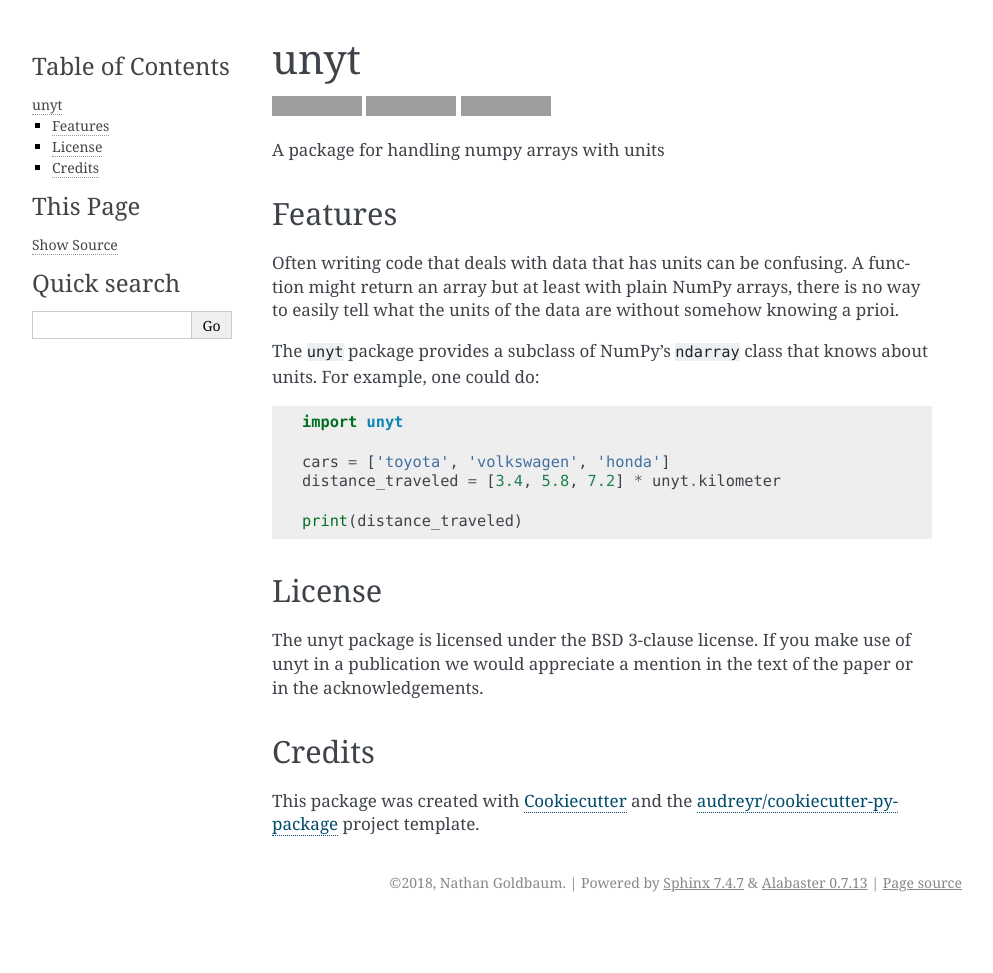
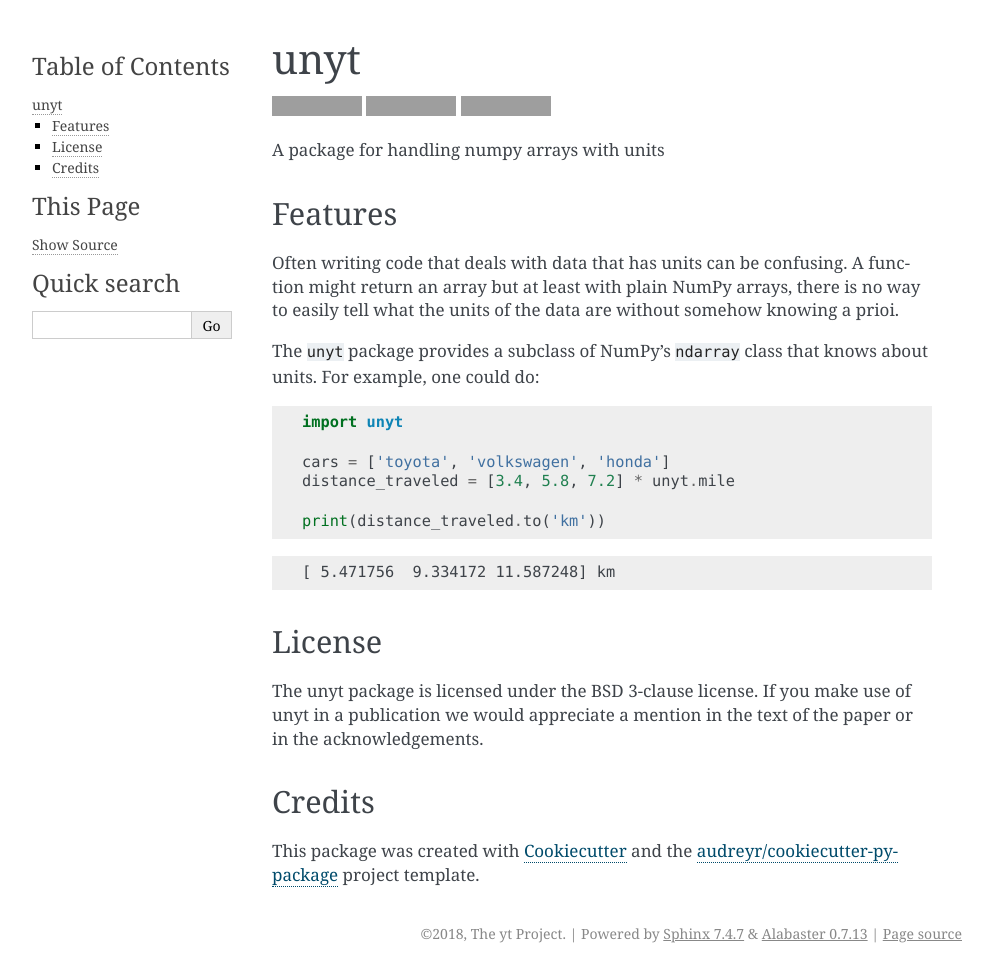
Before and after one commit to yt-project/unyt, a Sphinx documentation site: the page built from docs/readme.rst, in a window 1280 px wide. Shown: the whole page, without its empty margins (148-1141 px from the left). Built offline with Sphinx 7.4.7, drawn with Linux system fonts in a browser that asks for light colours; pages that are not in the unit, such as notebooks, are missing from menus; the version number is read from the project's files by our own code; before the commit the page ends 922 px from its top, so only the background shows below that; grey boxes are pictures that could not be loaded.

Commit message:
doc updates

```diff
--- a/README.rst
+++ b/README.rst
@@ -22,15 +22,20 @@
 
 Often writing code that deals with data that has units can be confusing. A function might return an array but at least with plain NumPy arrays, there is no way to easily tell what the units of the data are without somehow knowing a prioi.
 
-The ``unyt`` package provides a subclass of NumPy's ``ndarray`` class that knows about units. For example, one could do::
+The ``unyt`` package provides a subclass of NumPy's ``ndarray`` class that knows about units. For example, one could do:
 
-  import unyt
+.. testcode::
 
-  cars = ['toyota', 'volkswagen', 'honda']
-  distance_traveled = [3.4, 5.8, 7.2] * unyt.kilometer
+    import unyt
 
-  print(distance_traveled)
+    cars = ['toyota', 'volkswagen', 'honda']
+    distance_traveled = [3.4, 5.8, 7.2] * unyt.mile
 
+    print(distance_traveled.to('km'))
+
+.. testoutput::
+
+    [ 5.471756  9.334172 11.587248] km
 
 License
 -------
--- a/docs/conf.py
+++ b/docs/conf.py
@@ -32,7 +32,11 @@
 
 # Add any Sphinx extension module names here, as strings. They can be
 # extensions coming with Sphinx (named 'sphinx.ext.*') or your custom ones.
-extensions = ['sphinx.ext.autodoc', 'sphinx.ext.viewcode']
+extensions = [
+    'sphinx.ext.autodoc',
+    'sphinx.ext.viewcode',
+    'sphinx.ext.doctest'
+]
 
 # Add any paths that contain templates here, relative to this directory.
 templates_path = ['_templates']
@@ -48,8 +52,8 @@
 
 # General information about the project.
 project = u'unyt'
-copyright = u"2018, Nathan Goldbaum"
-author = u"Nathan Goldbaum"
+copyright = u"2018, The yt Project"
+author = u"The yt Project"
 
 # The version info for the project you're documenting, acts as replacement
 # for |version| and |release|, also used in various other places throughout
@@ -130,7 +134,7 @@
 latex_documents = [
     (master_doc, 'unyt.tex',
      u'unyt Documentation',
-     u'Nathan Goldbaum', 'manual'),
+     u'The yt Project', 'manual'),
 ]
 
 
```
